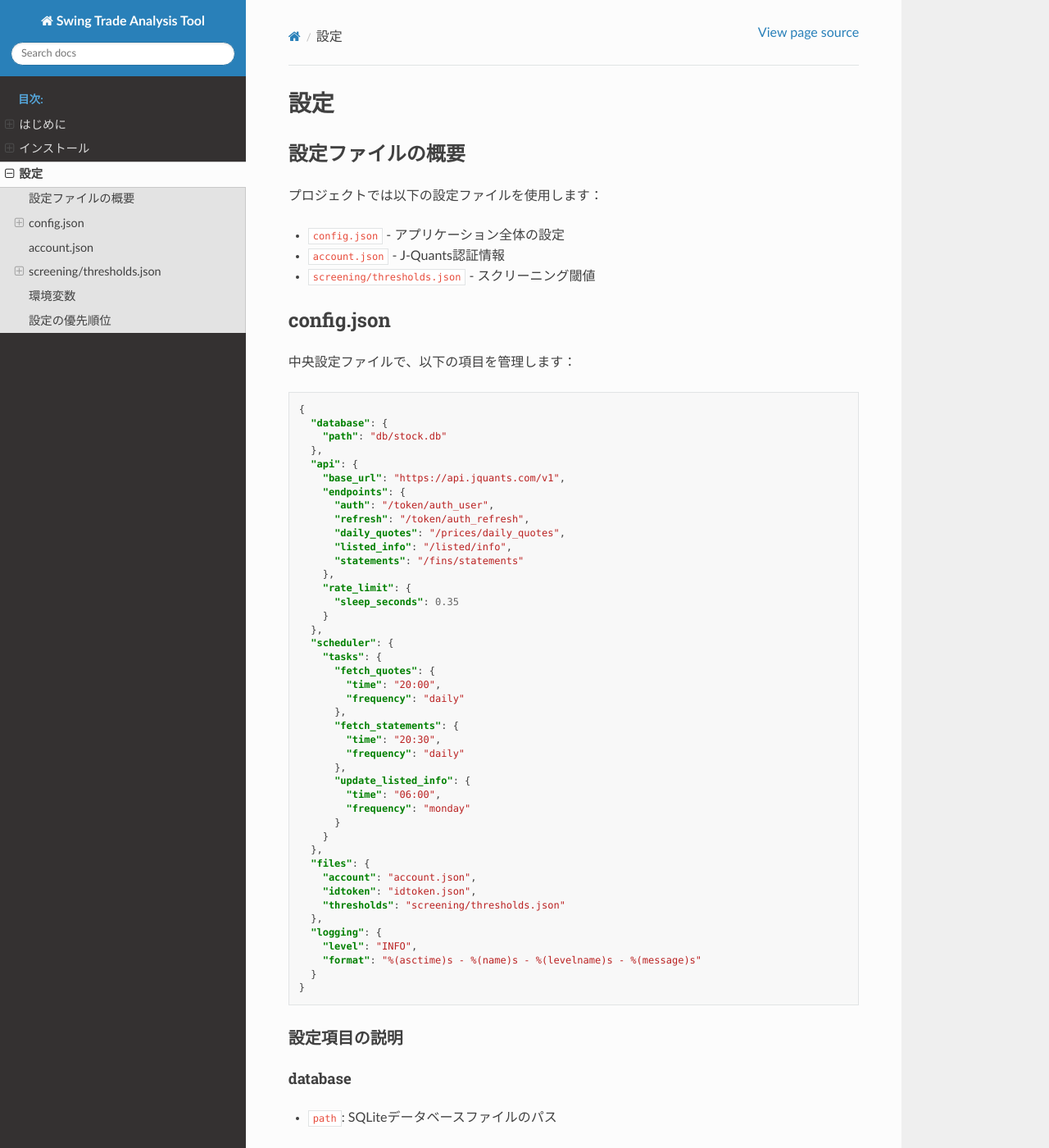
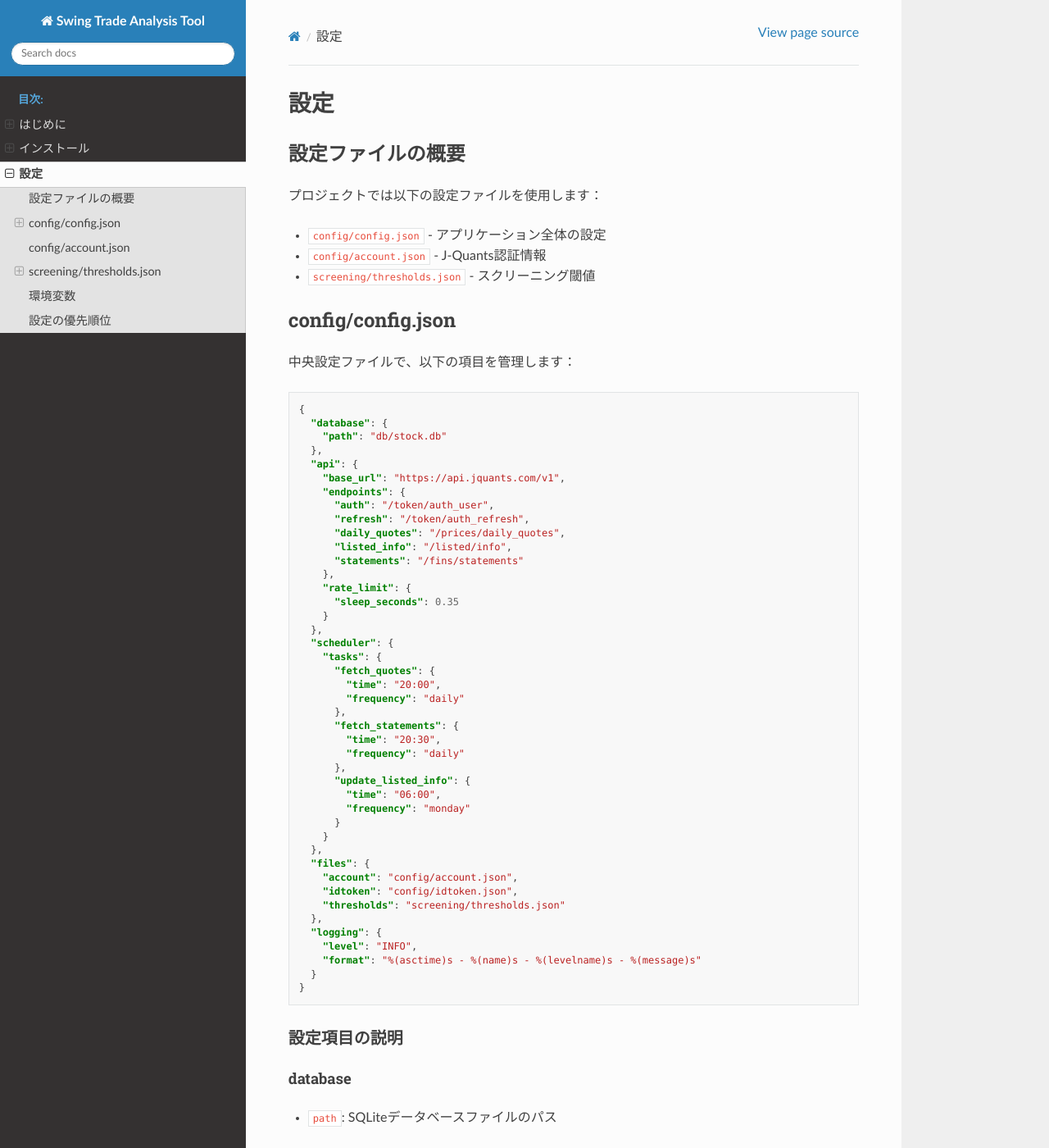
Before and after one commit to hikarino94/swing, a Sphinx documentation site: the page built from docs/configuration.md, in a window 1280 px wide and 1400 px high. Shown: the whole window at 82% size. Built offline with Sphinx 7.4.7 and the Read the Docs theme 3.1.0, drawn with Linux system fonts in a browser that asks for light colours; pages that are not in the unit, such as notebooks, are missing from menus; some of the changed text lies outside the part shown.

Commit message:
refactor: プロジェクト構成の再編成と設定ファイル管理の改善
- 設定ファイルをconfigディレクトリに集約
  - account.json, login.json, config.jsonの例をconfigディレクトリへ移動
  - .gitignoreとconfig.pyを新しい構成に対応するよう更新

- セットアップスクリプトをscriptsディレクトリに移動
  - setup.bat, setup.ps1をscriptsディレクトリへ移動
  - setup_environment.pyも新しいディレクトリ構成に対応

- 不要なファイルの削除
  - cookies.txt（未使用）を削除

- ドキュメントの更新
  - 新しいディレクトリ構成に合わせてドキュメントを更新
  - インストール手順、設定手順を更新

🤖 Generated with [Claude Code](https://claude.ai/code)

Co-Authored-By: Claude <noreply@anthropic.com>

````diff
--- a/cookies.txt
+++ /dev/null
@@ -1,5 +0,0 @@
-# Netscape HTTP Cookie File
-# https://curl.se/docs/http-cookies.html
-# This file was generated by libcurl! Edit at your own risk.
-
-#HttpOnly_localhost	FALSE	/	FALSE	1754643336	swing_session	eyJfcGVybWFuZW50Ijp0cnVlLCJzZXNzaW9uX2lkIjoiUDhJVFBQSDhOU2FYdnl4NXhhb2tGVVJ2MC1UbGllS1FOLWhOd3VmQVlBNCJ9.aG4uiA.C1HmHZcBH_2xqme_NvtkdPIg26k
--- a/docs/configuration.md
+++ b/docs/configuration.md
@@ -4,11 +4,11 @@
 
 プロジェクトでは以下の設定ファイルを使用します：
 
-- `config.json` - アプリケーション全体の設定
-- `account.json` - J-Quants認証情報
+- `config/config.json` - アプリケーション全体の設定
+- `config/account.json` - J-Quants認証情報
 - `screening/thresholds.json` - スクリーニング閾値
 
-## config.json
+## config/config.json
 
 中央設定ファイルで、以下の項目を管理します：
 
@@ -47,8 +47,8 @@
     }
   },
   "files": {
-    "account": "account.json",
-    "idtoken": "idtoken.json",
+    "account": "config/account.json",
+    "idtoken": "config/idtoken.json",
     "thresholds": "screening/thresholds.json"
   },
   "logging": {
@@ -78,7 +78,7 @@
 #### logging
 - ログレベルとフォーマットの設定
 
-## account.json
+## config/account.json
 
 J-Quantsの認証情報を保存します：
 
--- a/docs/installation.md
+++ b/docs/installation.md
@@ -50,14 +50,14 @@ pip install -r requirements-dev.txt
 
 ```bash
 # 設定ファイルをコピー
-cp config.json.example config.json
-cp account.json.example account.json
+cp config.json.example config/config.json
+cp account.json.example config/account.json
 cp screening/thresholds.json.example screening/thresholds.json
 ```
 
 ### 4. J-Quants認証情報の設定
 
-`account.json`を編集して、J-Quantsの認証情報を入力：
+`config/account.json`を編集して、J-Quantsの認証情報を入力：
 
 ```json
 {
````
Also changed, not shown: DEVELOPMENT.md (+3 -3 lines), README_WINDOWS.md (+7 -7 lines), 12 other files.
